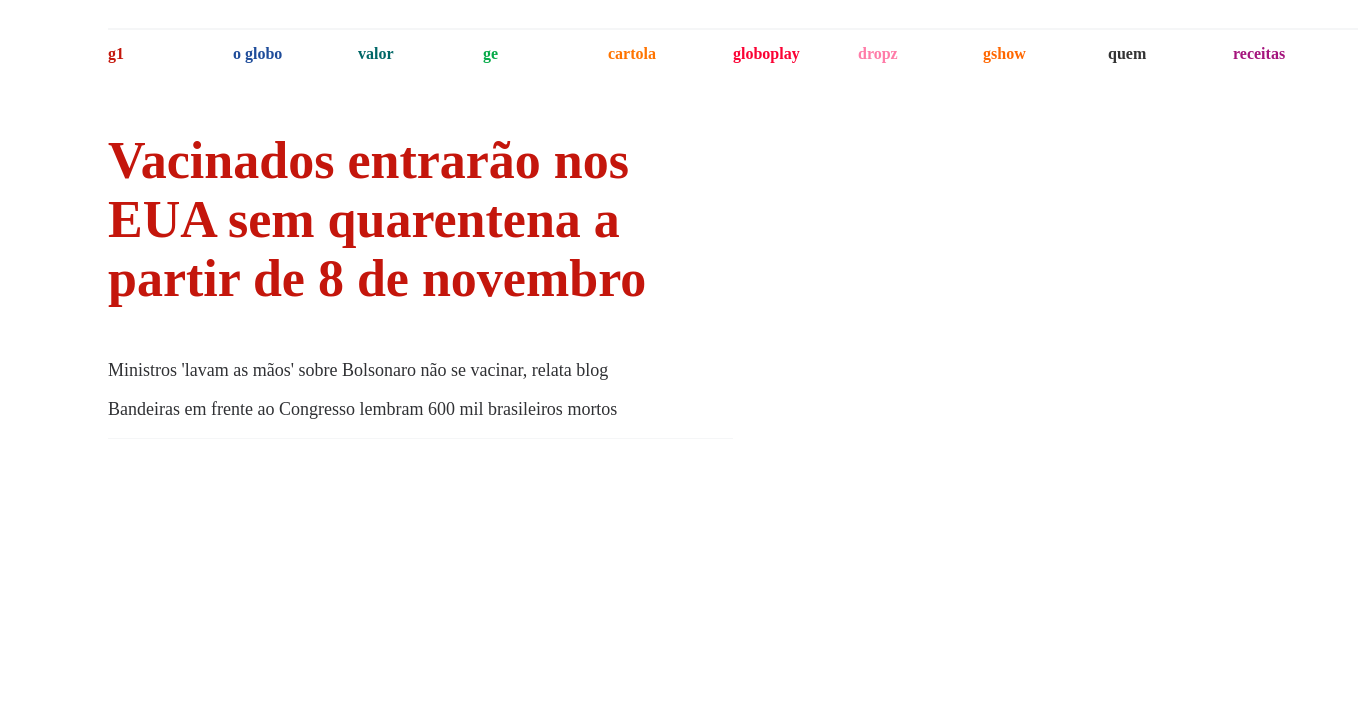
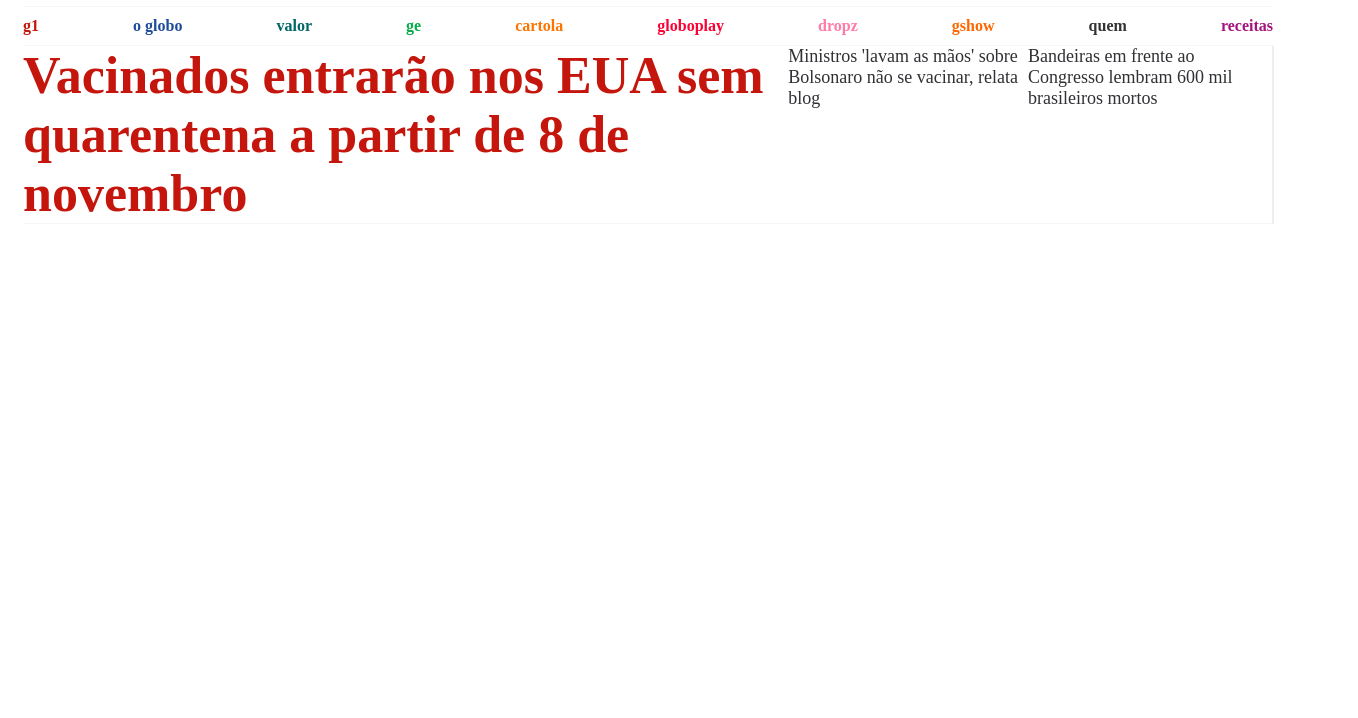
Before and after one commit to gustavogotardo/globoSiteProject, a website: page index.html in a window 1280 px wide. Shown: the part 82-800 px from the top of the page, 1358 px wide, since content can reach past the window. Drawn offline with Linux system fonts and the light colour scheme.

Commit message:
initial update to flexbox and reset.css addition

```diff
--- a/index.html
+++ b/index.html
@@ -3,51 +3,84 @@
   <head>
     <meta charset="UTF-8" />
     <meta name="viewport" content="width=device-width, initial-scale=1.0" />
+<!--    <link rel="stylesheet" href="reset.css" /> -->
     <link rel="stylesheet" href="styles.css" />
-    <title>Globo</title>
+    <title></title>
   </head>
   <body>
     <div class="pageContent">
       <div class="header">
         <img class="logo" src="header-grid-logo.jpg" />
       </div>
+
       <div class="horizontalBorder"></div>
 
       <div class="menu">
-        <p class="g1">g1</p>
-        <p class="oglobo">o globo</p>
-        <p class="valor">valor</p>
-        <p class="ge">ge</p>
-        <p class="cartola">cartola</p>
-        <p class="globoplay">globoplay</p>
-        <p class="dropz">dropz</p>
-        <p class="gshow">gshow</p>
-        <p class="quem">quem</p>
-        <p class="receitas">receitas</p>
+        <a class="g1" href="https://globo.com">g1</a>
+        <a class="oglobo" href="https://globo.com">o globo</a>
+        <a class="valor" href="https://globo.com">valor</a>
+        <a class="ge" href="https://globo.com">ge</a>
+        <a class="cartola" href="https://globo.com">cartola</a>
+        <a class="globoplay" href="https://globo.com">globoplay</a>
+        <a class="dropz" href="https://globo.com">dropz</a>
+        <a class="gshow" href="https://globo.com">gshow</a>
+        <a class="quem" href="https://globo.com">quem</a>
+        <a class="receitas" href="https://globo.com">receitas</a>
       </div>
 
       <div class="horizontalBorder"></div>
 
-      <div class="left">
-        <div class="hero"></div>
-        <p class="heroHeadline">
+      <div class="news">
+
+        <div class="g1news">
+          <div class="g1mainnews">
+            <a class="heroHeadline" href="https://globo.com">
               Vacinados entrarão nos EUA sem quarentena a partir de 8 de novembro
-        </p>
-        <div class="subhero"></div>
-        <p class="heroSecondary">
+            </a>
+            <a class="heroSecondary" href="https://globo.com">
               Ministros 'lavam as mãos' sobre Bolsonaro não se vacinar, relata blog
-        </p>
-        <p class="heroSecondary">
+            </a>
+            <a class="heroSecondary" href="https://globo.com">
               Bandeiras em frente ao Congresso lembram 600 mil brasileiros mortos
-        </p>
-        <div class="horizontalBorder"></div>
+            </a>
           </div>
 
-      <div class="division">
-        <div class="verticalBorder"></div>
+          <div class="horizontalBorder"></div>
+
+          <div class="g1secnews">
+            <div class="imgnews">
+
+            </div>
+            <div class="imgnews">
+
+            </div>
+            <div class="imgnews">
+
+            </div>
           </div>
 
-      <div class="right"></div>
+          <div class="g1ternews">
+            <div class="textnews">
+
+            </div>
+            <div class="textnews">
+
+            </div>
+            <div class="textnews">
+
+            </div>
+          </div>
+
+        </div>
+
+        <div class="verticalBorder"></div>
+
+        <div class="genews"></div>
+
+        <div class="verticalBorder"></div>
+
+        <div class="gshownews"></div>
+      </div>
     </div>
   </body>
 </html>
--- /dev/null
+++ b/reset.css
@@ -0,0 +1,48 @@
+/* http://meyerweb.com/eric/tools/css/reset/
+   v2.0 | 20110126
+   License: none (public domain)
+*/
+
+html, body, div, span, applet, object, iframe,
+h1, h2, h3, h4, h5, h6, p, blockquote, pre,
+a, abbr, acronym, address, big, cite, code,
+del, dfn, em, img, ins, kbd, q, s, samp,
+small, strike, strong, sub, sup, tt, var,
+b, u, i, center,
+dl, dt, dd, ol, ul, li,
+fieldset, form, label, legend,
+table, caption, tbody, tfoot, thead, tr, th, td,
+article, aside, canvas, details, embed,
+figure, figcaption, footer, header, hgroup,
+menu, nav, output, ruby, section, summary,
+time, mark, audio, video {
+	margin: 0;
+	padding: 0;
+	border: 0;
+	font-size: 100%;
+	font: inherit;
+	vertical-align: baseline;
+}
+/* HTML5 display-role reset for older browsers */
+article, aside, details, figcaption, figure,
+footer, header, hgroup, menu, nav, section {
+	display: block;
+}
+body {
+	line-height: 1;
+}
+ol, ul {
+	list-style: none;
+}
+blockquote, q {
+	quotes: none;
+}
+blockquote:before, blockquote:after,
+q:before, q:after {
+	content: '';
+	content: none;
+}
+table {
+	border-collapse: collapse;
+	border-spacing: 0;
+}
--- a/styles.css
+++ b/styles.css
@@ -1,26 +1,43 @@
+
+
 body {
   color: #f5f6f7;
   width: 100%;
   height: 1px;
+  display: flex;
+  flex-direction: column;
+}
+
+div {
+  display: flex;
+}
+
+a {
+  text-decoration: none;
 }
 
 .pageContent {
   width: 1250px;
+
   font-family: "Encode Sans";
   align-self: center;
-  margin: 30px 100px 30px 100px;
+  margin: 0px 100px 30px 100px;
+  flex-direction: column;
 }
 
 .header {
   height: 80px;
-  margin: auto;
-  width: 50%;
+  justify-content: center;
+  align-items: center;
 }
 
-.menu p {
-  width: 10%;
-  float: left;
-  font-weight: bolder;
+.menu {
+  margin: 10px 0px;
+  justify-content: space-between;
+}
+
+.menu a {
+  font-weight: bold;
 }
 
 .g1 {
@@ -63,6 +80,10 @@ body {
   color: #a5147d;
 }
 
+.g1news {
+  flex-direction: column;
+}
+
 .imgBig {
   width: 240px;
   height: 128px;
@@ -93,17 +114,27 @@ body {
 }
 
 .verticalBorder {
-  width: 10px;
-  background-color: #2778c9;
+  width: 1px;
+  background-color: #EBEDEF;
   height: 100%;
 }
 
-.left {
-  width: 50%;
-  float: left;
+.g1title {
+
 }
 
-.division {
-  width: 10%;
-  float: left;
+.getitle {
+
 }
+
+.gshowtitle {
+
+}
+
+.submain {
+
+}
+
+.subsecondary {
+
+}
```
Lines whose indentation alone changed are shown as unchanged.
